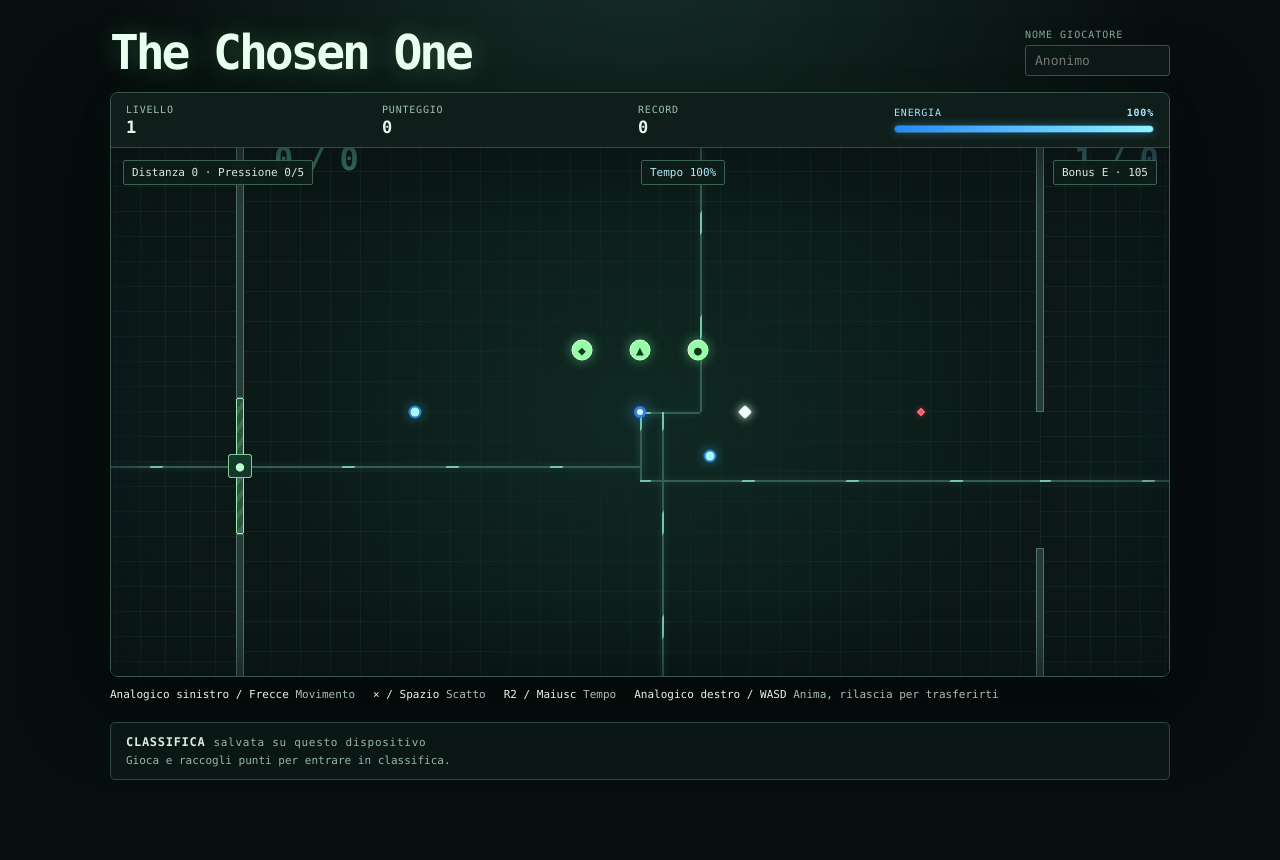
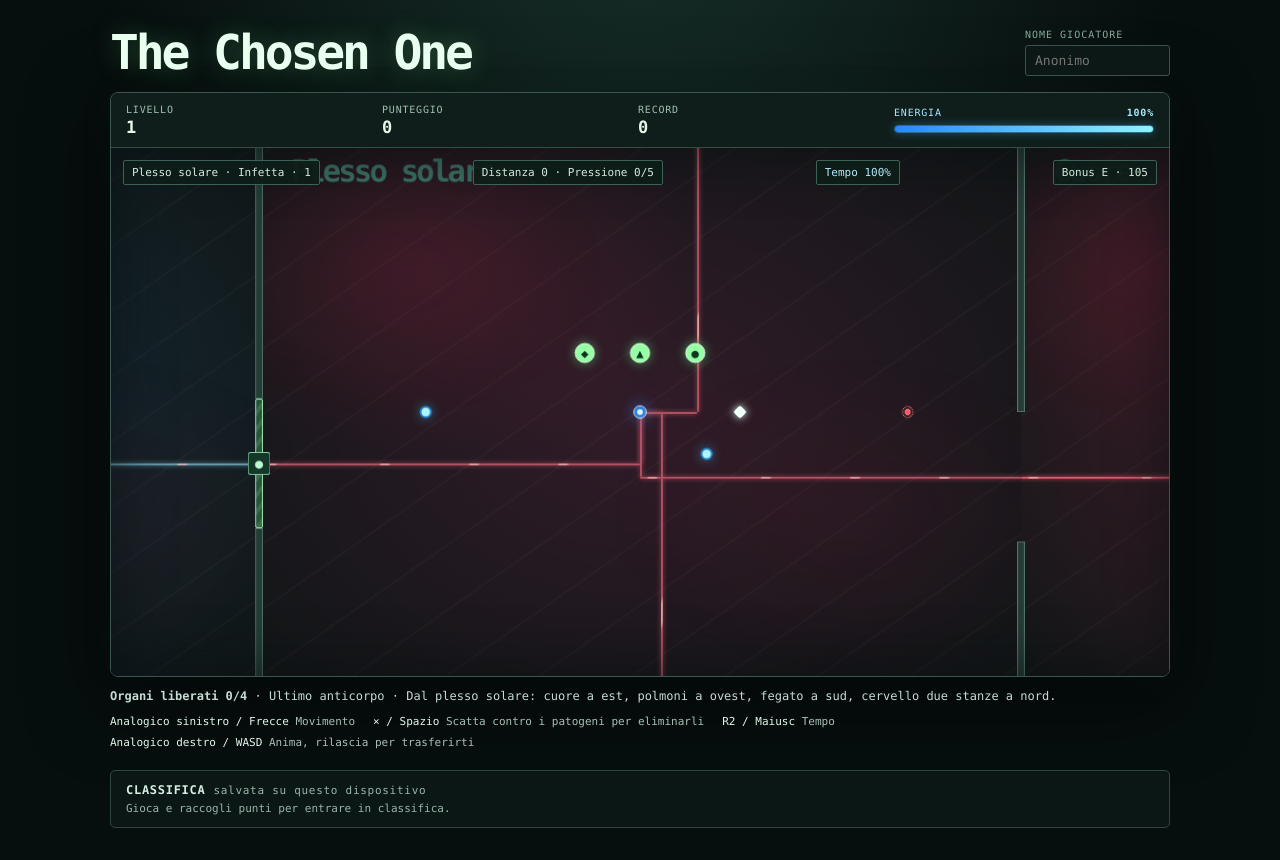
Before and after one commit to der1988/moscerino, a React (Vite) app: page / in a window 1280 px wide. Before the commit the page ends 812 px from the top, so only its background shows below. Built offline with nearby package versions, Linux system fonts and the light colour scheme.

Commit message:
Aggiungi organi esplorabili e bonifica delle stanze

```diff
--- a/src/App.css
+++ b/src/App.css
@@ -302,3 +302,32 @@
 @media (prefers-reduced-motion: reduce) {
   .matrix-trace::after, .matrix-door.is-open span { animation: none; }
 }
+
+.matrix-room { --vessel: #b05262; --tissue: #321c29; }
+.matrix-room[data-tissue="Cuore"] { --tissue: #48202d; --vessel: #df586d; }
+.matrix-room[data-tissue="Polmoni"] { --tissue: #182e39; --vessel: #669aab; }
+.matrix-room[data-tissue="Fegato"] { --tissue: #372a1d; --vessel: #c28d52; }
+.matrix-room[data-tissue="Cervello"] { --tissue: #30243a; --vessel: #a483b9; }
+.matrix-room .sector-floor {
+  background: radial-gradient(ellipse at 22% 24%, #96244336, transparent 32%),
+    repeating-linear-gradient(145deg, transparent 0 24px, #eed6d408 25px 26px, transparent 27px 56px),
+    radial-gradient(ellipse, var(--tissue), #101617);
+}
+.matrix-room .matrix-trace { background: var(--vessel); border-radius: 10px; box-shadow: 0 0 5px var(--vessel); }
+.matrix-room .matrix-trace::after { background: repeating-linear-gradient(110deg, transparent 0 38px,#ffc1b9 40px 47px, transparent 50px 88px); }
+.matrix-room[data-health="sana"] { --tissue: #173b34; --vessel: #68a997; }
+.matrix-room[data-health="sana"] .sector-floor { background: radial-gradient(ellipse, var(--tissue), #0c211c); }
+.matrix-room[data-health="sana"] .matrix-trace::after { animation-duration: 6s; }
+.enemy { border-radius: 35% 50% 30% 50%; outline: 1px dotted #ff8383; outline-offset: 2px; }
+.player::after { content: ''; position: absolute; inset: -4px; border: 1px solid #cbf4ff; border-radius: 50%; }
+.cleanse-signal { position: absolute; z-index: 21; bottom: 18px; left: 50%; transform: translateX(-50%); padding: 7px 14px; border: 1px solid #73e8ad; color: #cdffe0; background: #103a2d; }
+.body-guide { color: #c4dcd2; font-size: 12px; }
+.matrix-room[data-health="infetta"] .sector-floor::after {
+  content: ""; position: absolute; inset: 0; pointer-events: none;
+  background: radial-gradient(ellipse at 18% 26%, #dc315428, transparent 25%), radial-gradient(ellipse at 78% 68%, #ac284832, transparent 30%);
+  animation: inflamed-tissue 2.8s ease-in-out infinite alternate;
+}
+@keyframes inflamed-tissue { from { opacity: .35; } to { opacity: 1; } }
+@media (prefers-reduced-motion: reduce) {
+  .matrix-room[data-health="infetta"] .sector-floor::after { animation: none; }
+}
--- a/src/App.jsx
+++ b/src/App.jsx
@@ -60,6 +60,7 @@ function enemyContact(player, nextPlayer, enemy, nextEnemy) {
 }
 
 const DIRECTIONS = [[1, 0], [0, 1], [-1, 0], [0, -1]]
+const ORGAN_ROOMS = ['1,0', '-1,0', '0,1', '0,-2']
 const FRAME_TIME = 1000 / 60
 let nextEnemyId = 0
 
@@ -104,6 +105,7 @@ function newRun(seed) {
     bonus: createBonus(sector, BONUS_SIZES[1], true),
     score: 0, trail: [], boost: 0, frame: 0,
     energy: MAX_ENERGY, worldStep: 0, speed: 1, exhausted: false, soul: null,
+    healthy: new Set(), encounters: new Map(), cleanseFrame: -100,
     opened: new Set(), collected: new Map(), soulGesture: false, soulLanding: null
   }
 }
@@ -153,7 +155,7 @@ function solidBarriers(run) {
 }
 
 function liveCircuits(run) {
-  return [...run.sectors.values()].flatMap(room => room.circuits)
+  return [...run.sectors.values()].flatMap(room => run.healthy.has(room.key) ? [] : room.circuits)
     .filter(circuit => circuitActive(circuit, run.frame))
 }
 
@@ -164,17 +166,17 @@ const Obstacle = React.memo(function Obstacle({ obstacle, className = 'matrix-wa
   ))
 })
 
-const Room = React.memo(function Room({ room, opened, collected, liveMask }) {
+const Room = React.memo(function Room({ room, opened, collected, liveMask, healthy }) {
   return (
-    <div className="matrix-room" data-room={room.key} data-pressure={room.pressure}>
+    <div className="matrix-room" data-room={room.key} data-tissue={room.tissue} data-health={healthy ? 'sana' : 'infetta'} data-pressure={room.pressure}>
       <div className="sector-floor" data-band={room.pressure}
         style={{ left: room.x, top: room.y, width: GAME_WIDTH, height: GAME_HEIGHT }}>
-        <span className="room-coordinate" aria-hidden="true">{room.col} / {room.row}</span>
+        <span className="room-coordinate" aria-hidden="true">{room.tissue}</span>
       </div>
       {room.traces.map((trace, index) => <div key={index} className="matrix-trace" style={trace} aria-hidden="true" />)}
       {room.obstacles.map(obstacle => <Obstacle key={obstacle.id} obstacle={obstacle} />)}
       {room.circuits.map((circuit, index) => <Obstacle key={circuit.id} obstacle={circuit}
-        className={liveMask & (1 << index) ? 'matrix-circuit is-live' : 'matrix-circuit'} />)}
+        className={!healthy && liveMask & (1 << index) ? 'matrix-circuit is-live' : 'matrix-circuit'} />)}
       {room.doors.map(door => (
         <div key={door.id} className={`matrix-door${opened.has(door.id) ? ' is-open' : ''}`}
           data-symbol={door.symbol} data-door={door.id} aria-label={`Porta ${door.symbol}${opened.has(door.id) ? ' aperta' : ' chiusa'}`}
@@ -215,10 +217,11 @@ function enterRoom(run, seed) {
   const sectors = new Map(run.sectors)
   loadNearby(sectors, seed, col, row)
   run.sectors = sectors
+  run.encounters.set(run.sector.key, run.enemies)
   run.sector = sectors.get(key)
   // The local pressure determines the next encounter, including on a return trip.
   const sector = run.sector
-  run.enemies = spawnEnemies(sector, run.position, [], sector.pressure + 1)
+  run.enemies = run.encounters.get(key) ?? spawnEnemies(sector, run.position, [], sector.pressure + 1)
 }
 
 function soulTarget(position, soul) {
@@ -248,19 +251,7 @@ function updateEnemies(enemies, playerPos, playerVel, bonusPos, isBoostMode, obs
   const predictedX = playerPos.x + playerVel.x * PREDICTION_FACTOR;
   const predictedY = playerPos.y + playerVel.y * PREDICTION_FACTOR;
 
-  // Primo passo: filtra eventuali nemici che hanno colpito ostacoli
-  let updatedEnemies = enemies.filter(enemy => {
-    // Controlla collisioni con ostacoli
-    for (const obstacle of obstacles) {
-      if (hitsObstacle(enemy, obstacle)) {
-        return false; // Nemico eliminato
-      }
-    }
-    return true;
-  });
-
-  // Secondo passo: aggiorna posizione e velocità
-  updatedEnemies = updatedEnemies.map((enemy, index) => {
+  return enemies.map((enemy, index) => {
     let targetX = predictedX;
     let targetY = predictedY;
     let accelX = 0;
@@ -462,6 +453,11 @@ function updateEnemies(enemies, playerPos, playerVel, bonusPos, isBoostMode, obs
     const newX = enemy.x + newVx * timeScale
     const newY = enemy.y + newVy * timeScale
 
+    const home = sectors.get(enemy.home)
+    const blocked = newX < home.x + PLAYER_RADIUS || newX > home.x + GAME_WIDTH - PLAYER_RADIUS ||
+      newY < home.y + PLAYER_RADIUS || newY > home.y + GAME_HEIGHT - PLAYER_RADIUS ||
+      obstacles.some(piece => hitsObstacle({ x: newX, y: newY }, piece))
+    if (blocked) return { ...enemy, vx: -newVx * 0.6, vy: -newVy * 0.6, patrolTarget: null }
     // Ritorna il nemico aggiornato senza ancora risolvere collisioni
     return {
       ...enemy,
@@ -474,35 +470,7 @@ function updateEnemies(enemies, playerPos, playerVel, bonusPos, isBoostMode, obs
     }
   });
 
-  // Terzo passo: Risolvi le collisioni tra nemici
-  const enemiesToRemove = new Set();
 
-  for (let i = 0; i < updatedEnemies.length; i++) {
-    for (let j = i + 1; j < updatedEnemies.length; j++) {
-      const enemy1 = updatedEnemies[i];
-      const enemy2 = updatedEnemies[j];
-
-      const dx = enemy2.x - enemy1.x;
-      const dy = enemy2.y - enemy1.y;
-      const dist = Math.sqrt(dx * dx + dy * dy);
-
-      const totalRadius = PLAYER_RADIUS * 2;
-
-      if (dist < totalRadius) {
-        enemiesToRemove.add(i);
-        enemiesToRemove.add(j);
-      }
-    }
-  }
-
-  if (enemiesToRemove.size > 0) {
-    updatedEnemies = updatedEnemies.filter((_, index) => !enemiesToRemove.has(index));
-  }
-
-  return updatedEnemies.filter(enemy => {
-    const home = sectors.get(enemy.home);
-    return distance(enemy, { x: home.x + ORIGIN.x, y: home.y + ORIGIN.y }) < GAME_WIDTH;
-  });
 }
 
 function App() {
@@ -539,7 +507,7 @@ function App() {
       const oscillator = context.createOscillator();
       const gain = context.createGain();
       const now = context.currentTime;
-      const tones = { boost: [220, 880, 0.24, 'sawtooth'], bonus: [520, 980, 0.13, 'sine'], hit: [240, 65, 0.32, 'triangle'], door: [320, 660, 0.18, 'sine'], transfer: [880, 260, 0.2, 'sine'] };
+      const tones = { cleanse: [392, 784, 0.45, 'sine'], boost: [220, 880, 0.24, 'sawtooth'], bonus: [520, 980, 0.13, 'sine'], hit: [240, 65, 0.32, 'triangle'], door: [320, 660, 0.18, 'sine'], transfer: [880, 260, 0.2, 'sine'] };
       const [start, end, duration, shape] = tones[kind];
       oscillator.type = shape;
       oscillator.frequency.setValueAtTime(start, now);
@@ -701,12 +669,22 @@ function App() {
       }
       const updated = updateEnemies(activeEnemies, position, velocity, run.bonus, Boolean(run.boost), [...obstacles, ...live], run.sectors)
       const nextEnemies = new Map(updated.map(enemy => [enemy.id, enemy]))
-      if (activeEnemies.some(enemy => enemyContact(previousPosition, position, enemy, nextEnemies.get(enemy.id)))) {
+      const contacts = activeEnemies.filter(enemy => enemyContact(previousPosition, position, enemy, nextEnemies.get(enemy.id)))
+      if (contacts.length && !run.boost) {
         playSound('hit')
         saveScore(run.score)
         return newRun(seed)
       }
-      run.enemies = updated
+      const killed = new Set(contacts.map(enemy => enemy.id))
+      run.enemies = updated.filter(enemy => !killed.has(enemy.id))
+      if (killed.size) {
+        run.score += killed.size
+        if (!run.enemies.length) {
+          run.healthy = new Set(run.healthy).add(run.sector.key)
+          run.cleanseFrame = run.frame
+          playSound('cleanse')
+        }
+      }
 
       const bonus = run.bonus
       const bonusDistance = distance(position, bonus)
@@ -766,6 +744,7 @@ function App() {
   const landing = game.soulLanding
   const showLanding = blocked && landing && canTransfer(landing)
   const level = Math.floor(score / 5) + 1
+  const freedOrgans = ORGAN_ROOMS.filter(key => game.healthy.has(key)).length
   const highScore = leaderboard[0]?.score || 0
   const waypoint = bonusWaypoint(seed, position, bonusPosition)
   const bonusAngle = Math.atan2(waypoint.y - position.y, waypoint.x - position.x)
@@ -804,13 +783,15 @@ function App() {
         <div className={`game-area${speed === 0 ? ' time-stopped' : ''}${speed < 1 ? ' time-dilated' : ''}${isBoostActive ? ' dash-active' : ''}`}
           onPointerDown={startMusic} style={{ '--slow': 1 - speed }}>
           <div className="arena-location">
+            <span className="tissue-status">{sector.tissue} · {game.healthy.has(sector.key) ? 'Sana' : `Infetta · ${enemies.length}`}</span>
             <span data-pressure={sector.pressure}>Distanza {Math.round(distanceFromOrigin(position))} · Pressione {sector.pressure}/5</span>
             <span data-time-scale={speed}>{speed === 0 ? 'Tempo fermo' : `Tempo ${Math.round(speed * 100)}%`}</span>
             <span>Bonus {direction} · {bonusDistance}</span>
           </div>
-          <div className="arena-world" style={{ transform: `translate3d(calc(50% - ${position.x}px), calc(50% - ${position.y}px), 0)` }}>
+          {game.healthy.has(sector.key) && game.frame - game.cleanseFrame < 85 && <div className="cleanse-signal" role="status">Tessuto bonificato</div>}
+          <div className="arena-world" style={{ transformOrigin: '0 0', transform: `translate(50%, 50%) scale(0.95238) translate(${-position.x}px, ${-position.y}px)` }}>
             {[...sectors.values()].map(room => (
-              <Room key={room.key} room={room} opened={game.opened} collected={game.collected.get(room.key) ?? 0} liveMask={room.circuits.reduce((mask, piece, index) => mask | (Number(circuitActive(piece, game.frame)) << index), 0)} />
+              <Room healthy={game.healthy.has(room.key)} key={room.key} room={room} opened={game.opened} collected={game.collected.get(room.key) ?? 0} liveMask={room.circuits.reduce((mask, piece, index) => mask | (Number(circuitActive(piece, game.frame)) << index), 0)} />
             ))}
             {showLanding && <div className="soul-landing" style={{ left: landing.x, top: landing.y }} aria-label="Ultima posizione valida" />}
             {target && (
@@ -861,9 +842,10 @@ function App() {
           </div>
         </div>
       </div>
+      <p className="body-guide"><strong>{freedOrgans === 4 ? 'Quattro organi liberati' : `Organi liberati ${freedOrgans}/4`}</strong> · Ultimo anticorpo · Dal plesso solare: cuore a est, polmoni a ovest, fegato a sud, cervello due stanze a nord.</p>
       <ul className="matrix-controls" aria-label="Comandi">
         <li><kbd>Analogico sinistro / Frecce</kbd> Movimento</li>
-        <li><kbd>× / Spazio</kbd> Scatto</li>
+        <li><kbd>× / Spazio</kbd> Scatta contro i patogeni per eliminarli</li>
         <li><kbd>R2 / Maiusc</kbd> Tempo</li>
         <li><kbd>Analogico destro / WASD</kbd> Anima, rilascia per trasferirti</li>
       </ul>
--- a/src/arena.js
+++ b/src/arena.js
@@ -87,6 +87,21 @@ export function circuitActive(circuit, frame) {
   return (frame + circuit.phase) % 180 >= 95
 }
 
+function tissueAt(col, row) {
+  if (!col && !row) return 'Plesso solare'
+  if (row <= -2 && -row >= Math.abs(col)) return 'Cervello'
+  if (row > 0 && row >= Math.abs(col)) return 'Fegato'
+  if (col > 0 && col >= Math.abs(row)) return 'Cuore'
+  return 'Polmoni'
+}
+
+const tissueForms = {
+  Cuore: [[0, 12, 38, 9], [30, 0, 10, 21], [40, 0, 36, 9]],
+  Polmoni: [[38, 0, 8, 54], [8, 16, 34, 8], [42, 32, 35, 8]],
+  Fegato: [[0, 0, 96, 10], [12, 22, 63, 8]],
+  Cervello: [[0, 0, 70, 8], [62, 8, 8, 20], [18, 24, 50, 8], [18, 32, 8, 16]]
+}
+
 export function createSector(seed, col, row) {
   const key = sectorKey(col, row)
   const x = col * WIDTH
@@ -110,11 +125,12 @@ export function createSector(seed, col, row) {
   }))
   const obstacles = [north.wall, west.wall]
   const pockets = [[128, 105], [565, 115], [144, 437], [560, 418]]
+  const tissue = tissueAt(col, row)
   const circuits = []
   for (let i = 0; i < Math.min(4, pressure); i++) {
     const [left, top] = pockets[(i + variant % pockets.length) % pockets.length]
     const id = `${key}:${i}`
-    const block = { id, x: x + left, y: y + top, segments: [[0, 0, 82 + pressure * 5, 12], [0, 0, 12, 55]] }
+    const block = { id, x: x + left, y: y + top, segments: tissueForms[tissue] }
     if (pressure >= 2 && i % 2 === 0) circuits.push({ ...block, phase: (variant + i * 43) % 180 })
     else obstacles.push(block)
   }
@@ -124,7 +140,7 @@ export function createSector(seed, col, row) {
   const orbs = supplies.map(([left, top], index) => ({ x: x + left, y: y + top, bit: 1 << index }))
   const roles = Array.from({ length: Math.min(4, pressure + 1) }, (_, index) =>
     ROLES[(variant + index) % ROLES.length])
-  return { key, col, row, x, y, pressure, roles, traces, obstacles, circuits, doors, lights, orbs }
+  return { key, col, row, x, y, tissue, pressure, roles, traces, obstacles, circuits, doors, lights, orbs }
 }
 
 export function loadNearby(sectors, seed, col, row) {
```
